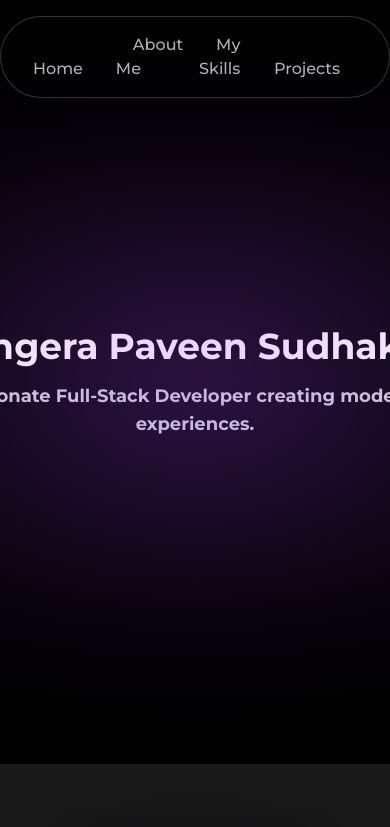
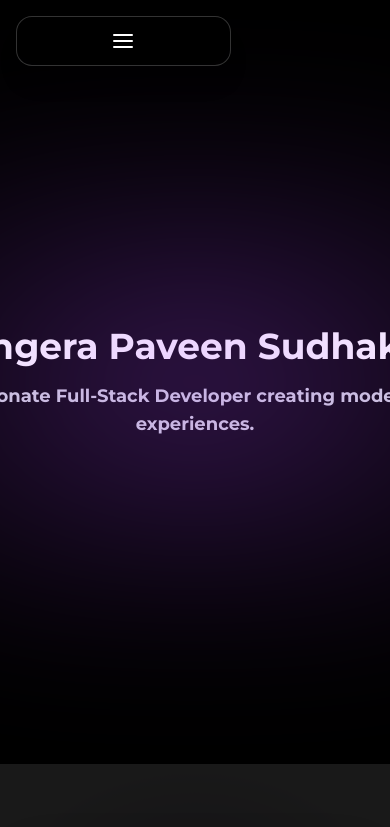
Before and after one commit to Beast227/portfolio, a Next.js app: page / in a window 390 px wide. Shown: the top 827 px of the page. Built offline with nearby package versions, Linux system fonts and the light colour scheme.

Commit message:
updates: made navbar responsive

```diff
--- a/package.json
+++ b/package.json
@@ -13,6 +13,7 @@
     "next": "15.5.0",
     "react": "19.1.0",
     "react-dom": "19.1.0",
+    "react-icons": "^5.5.0",
     "styled-components": "^6.1.19",
     "typewriter-effect": "^2.22.0"
   },
--- a/src/components/NavBar.tsx
+++ b/src/components/NavBar.tsx
@@ -1,57 +1,131 @@
 "use client";
 
-import React, { useState, useEffect } from 'react';
-// FIX: The import path was likely incorrect. Reverting to a potential plural filename.
-// Please ensure your button component file is located at 'components/NavButtons.tsx' or adjust the path accordingly.
+import React, { useEffect, useState } from "react";
 import NavButton from "@/components/NavButtons";
+import { FiMenu, FiX } from "react-icons/fi";
 
 const Navbar = () => {
   const [showNav, setShowNav] = useState(true);
   const [lastScrollY, setLastScrollY] = useState(0);
+  const [isMenuOpen, setIsMenuOpen] = useState(false);
+  const [mobileView, setMobileView] = useState(false);
 
-  // Effect to handle showing/hiding the navbar on scroll
+  useEffect(() => {
+    const handleResize = () => {
+      setMobileView(window.innerWidth < 768); // md breakpoint
+    };
+    handleResize();
+  }, []);
+
+  // Hide navbar on scroll down
   useEffect(() => {
     const controlNavbar = () => {
       if (window.scrollY > lastScrollY && window.scrollY > 100) {
         setShowNav(false);
+        setIsMenuOpen(false);
       } else {
         setShowNav(true);
       }
       setLastScrollY(window.scrollY);
     };
-
-    window.addEventListener('scroll', controlNavbar);
-    return () => {
-      window.removeEventListener('scroll', controlNavbar);
-    };
+    window.addEventListener("scroll", controlNavbar);
+    return () => window.removeEventListener("scroll", controlNavbar);
   }, [lastScrollY]);
 
+  // Lock body scroll when the drawer is open
+  useEffect(() => {
+    document.body.style.overflow = isMenuOpen ? "hidden" : "";
+    return () => { document.body.style.overflow = ""; };
+  }, [isMenuOpen]);
+
+  const closeMenu = () => setIsMenuOpen(false);
+
   return (
-    // This outer container is fixed and handles the centering and the show/hide animation.
+    <>
+      {/* HEADER */}
       <header
         className={`
-        fixed top-4 left-0 w-full z-50 flex justify-center
+          fixed inset-x-0 top-0 z-50
           transition-transform duration-300 ease-in-out
-        ${showNav ? 'translate-y-0' : '-translate-y-full'}
+          ${showNav ? "translate-y-0" : "-translate-y-full"}
         `}
       >
-      {/* This is the visible, styled navbar element */}
+        {/* Centering and width control container */}
+        <div className="mx-auto w-full md:w-[70%] md:max-w-2xl px-4 pt-4">
           <nav
-        className="
-          flex items-center justify-center space-x-4 px-8 py-4
+            className={`
+              flex items-center px-5 py-3
               bg-black/30 backdrop-blur-lg
-          border border-white/[0.2]
-          rounded-full shadow-xl
-        "
+              border border-white/20
+              rounded-2xl md:rounded-full shadow-xl
+              justify-center
+              ${mobileView ? "w-[60%]" : "w-full"}
+              `}
           >
-        <ul className="flex items-center space-x-4 sm:space-x-8">
+            {/* Desktop menu */}
+            <ul className="hidden md:flex items-center gap-8">
               <li><NavButton buttonName="Home" /></li>
               <li><NavButton buttonName="About Me" /></li>
               <li><NavButton buttonName="My Skills" /></li>
               <li><NavButton buttonName="Projects" /></li>
             </ul>
+
+            {/* Mobile hamburger */}
+            <button
+              aria-label="Open menu"
+              aria-expanded={isMenuOpen}
+              onClick={() => {
+                setIsMenuOpen(true);
+                setMobileView(true);
+              }}
+              className="md:hidden text-white text-2xl"
+            >
+              <FiMenu />
+            </button>
           </nav>
+        </div>
       </header>
+
+      {/* MOBILE DRAWER + OVERLAY */}
+      <div
+        className={`
+          fixed inset-0 z-[100] md:hidden
+          transition-opacity duration-200
+          ${isMenuOpen ? "opacity-100 pointer-events-auto" : "opacity-0 pointer-events-none"}
+        `}
+      >
+        {/* Overlay */}
+        <div
+          className="absolute inset-0 bg-black/60"
+          onClick={closeMenu}
+        />
+
+        {/* Drawer */}
+        <aside
+          className={`
+            absolute right-20 top-0 h-full w-4/5 max-w-xs
+            bg-neutral-900 border-l border-white/20 shadow-2xl
+            transform transition-transform duration-300 ease-in-out
+            ${isMenuOpen ? "translate-x-0" : "translate-x-full"}
+          `}
+        >
+          <button
+            aria-label="Close menu"
+            onClick={closeMenu}
+            className="absolute top-4 right-4 text-white text-2xl"
+          >
+            <FiX />
+          </button>
+
+          <ul className="flex flex-col gap-6 p-6 mt-14">
+            <li onClick={closeMenu}><NavButton buttonName="Home" /></li>
+            <li onClick={closeMenu}><NavButton buttonName="About Me" /></li>
+            <li onClick={closeMenu}><NavButton buttonName="My Skills" /></li>
+            <li onClick={closeMenu}><NavButton buttonName="Projects" /></li>
+          </ul>
+        </aside>
+      </div>
+    </>
   );
 };
 
--- a/src/components/NavButtons.tsx
+++ b/src/components/NavButtons.tsx
@@ -1,5 +1,3 @@
-// In components/NavButton.tsx
-
 "use client"
 
 import React from 'react';
@@ -12,14 +10,17 @@ interface NavButtonProps {
 const NavButton = ({ buttonName } : NavButtonProps) => {
   return (
     <StyledWrapper>
-      <a className="button" href={`#${buttonName}`}>{buttonName}</a>
+      {/* The href will link to an ID on your page, e.g., <section id="About Me"> */}
+      <a className="button" href={`#${buttonName}`}>
+        {buttonName}
+      </a>
     </StyledWrapper>
   );
 }
 
 const StyledWrapper = styled.div`
   .button {
-    min-width: 120px;
+    min-width: 100px; /* Made slightly smaller for flexibility */
     position: relative;
     cursor: pointer;
     padding: 12px 17px;
@@ -28,13 +29,10 @@ const StyledWrapper = styled.div`
     color: rgb(255, 255, 255, 0.7);
     font-weight: 500;
     text-align: center;
-    background-color: transparent; // Start with no background
-
-    /* Faster, smoother transition for all properties */
+    background-color: transparent;
     transition: all 0.4s ease-in-out;
   }
 
-  /* This is the underline element */
   .button::before {
     content: "";
     width: 100%;
@@ -42,23 +40,23 @@ const StyledWrapper = styled.div`
     position: absolute;
     bottom: 0;
     left: 0;
-    background: white;
 
-    /* Start scaled down to 0, making it invisible */
+    /* --- CHANGE: Underline color is now purple --- */
+    background: #A855F7; /* A nice purple color */
+
     transform: scaleX(0);
-    transform-origin: center; /* Ensures it grows from the middle */
-
-    /* Transition the transform property for the growth effect */
+    transform-origin: center;
     transition: transform 0.4s ease-in-out;
   }
 
   .button:hover {
     color: white;
-    transform: scale(1.05) translateY(-2px); /* Slightly more subtle transform */
-    background-color: rgba(255, 255, 255, 0.1); /* Add a subtle glow */
+    transform: scale(1.05) translateY(-2px);
+
+    /* --- CHANGE: Hover background is now a purple glow --- */
+    background-color: rgba(168, 85, 247, 0.15);
   }
 
-  /* On hover, scale the underline to its full width */
   .button:hover::before {
     transform: scaleX(1);
   }
```
Also changed, not shown: 1 other file (tests, documents, lock files or other folders). Lines whose indentation alone changed are shown as unchanged.
